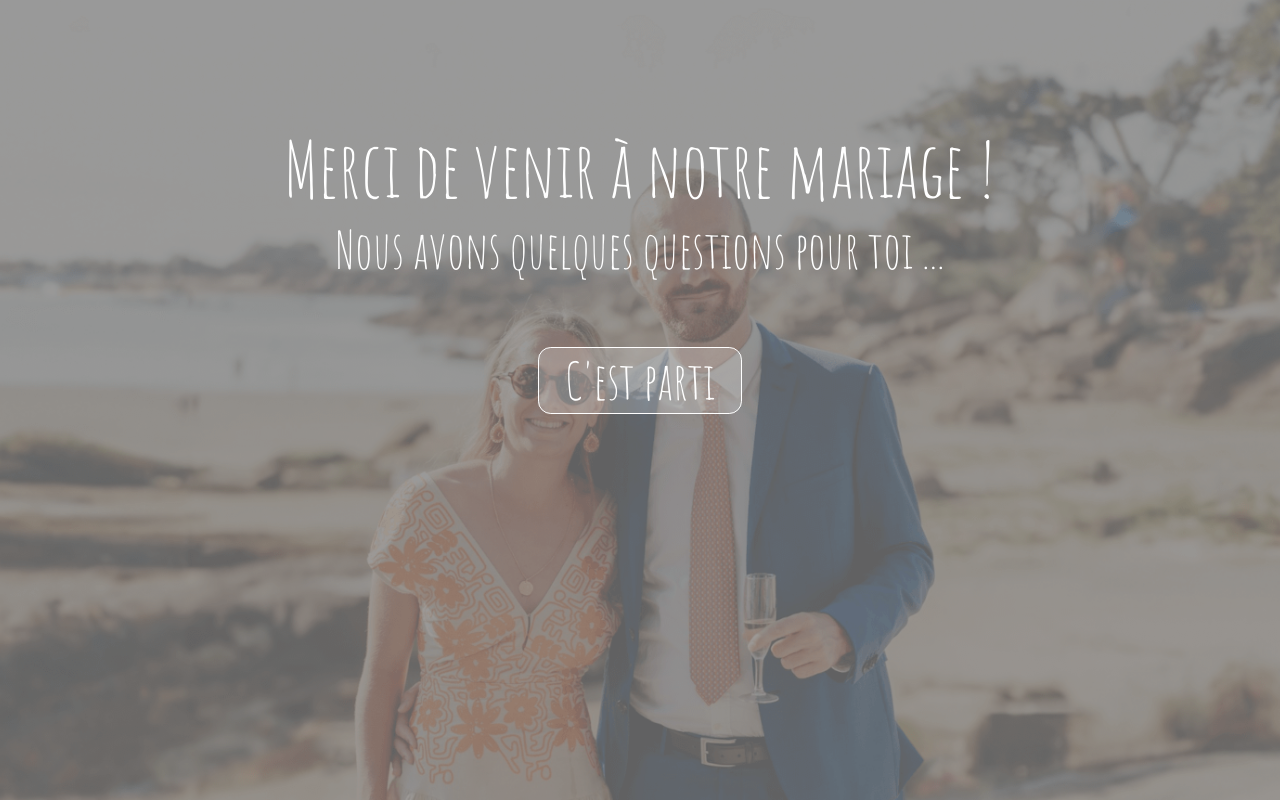
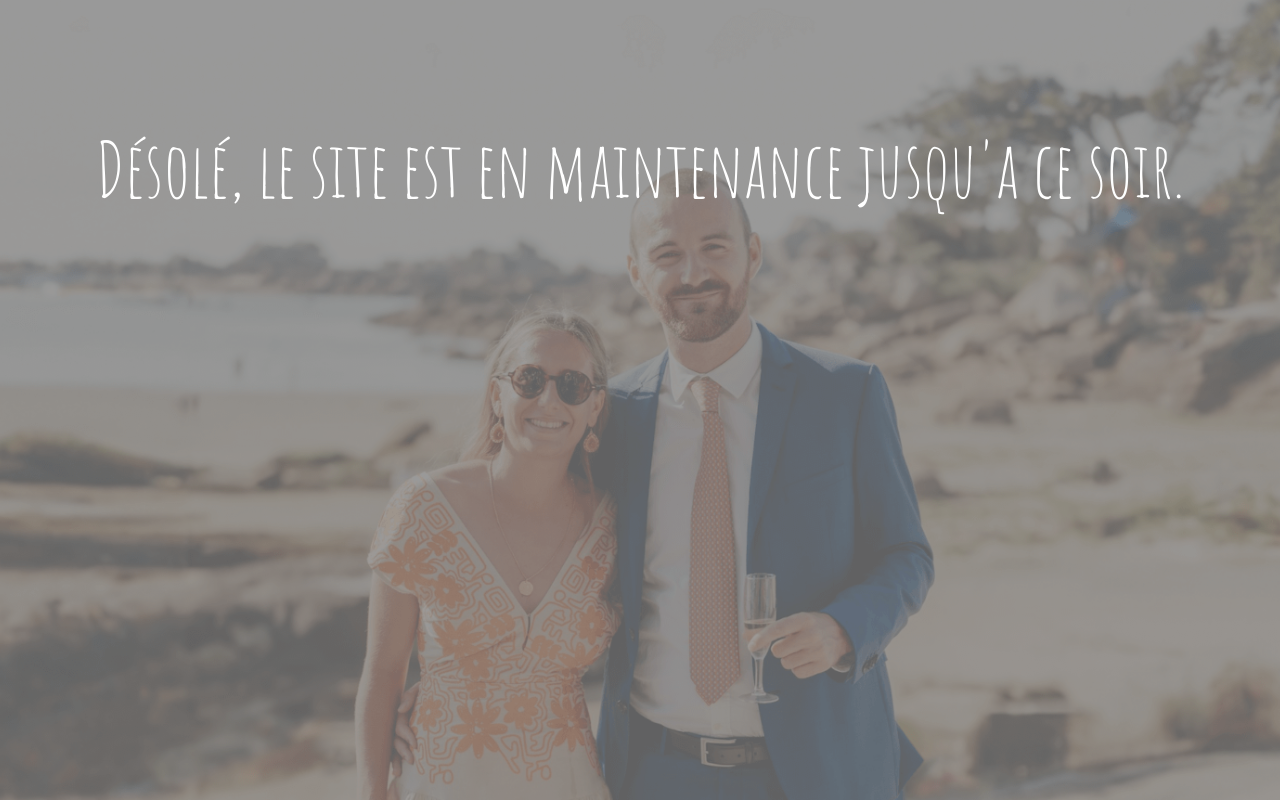
Before and after one commit to md7j/mariage_tobidu51, a React (Create React App) app: page / in a window 1280 px wide. Built offline with nearby package versions, Linux system fonts and the light colour scheme.

Commit message:
Set maintenance

```diff
--- a/src/components/cover_text/cover_text.js
+++ b/src/components/cover_text/cover_text.js
@@ -237,7 +237,7 @@ function Maintenance(props) {
   return (
     <div key="thank" className={`step ${className}`}>
       <div className="title" key="thank_title">
-        Désolé, le site est en fermé pour la soirée.
+        Désolé, le site est en maintenance jusqu'a ce soir.
       </div>
     </div>
   )
@@ -307,14 +307,15 @@ function CoverText({ onDone }) {
 
   return (
     <div className={`cover-text`}>
-      {
-        back && !backToRecap && stage > 1 && stage < 5 && (
-          <div id="back-button" className={next ? "fade-out" : "fade-in"}>
-            <Button onClick={() => changeStage(undefined, true)} active={false} key="previous">{"<"}</Button>
-          </div>
-        )
-      }
-      {stages[stage]}
+      <Maintenance className="fade-in"/>
+      {/* { */}
+      {/*   back && !backToRecap && stage > 1 && stage < 5 && ( */}
+      {/*     <div id="back-button" className={next ? "fade-out" : "fade-in"}> */}
+      {/*       <Button onClick={() => changeStage(undefined, true)} active={false} key="previous">{"<"}</Button> */}
+      {/*     </div> */}
+      {/*   ) */}
+      {/* } */}
+      {/* {stages[stage]} */}
     </div>
   );
 }
```
